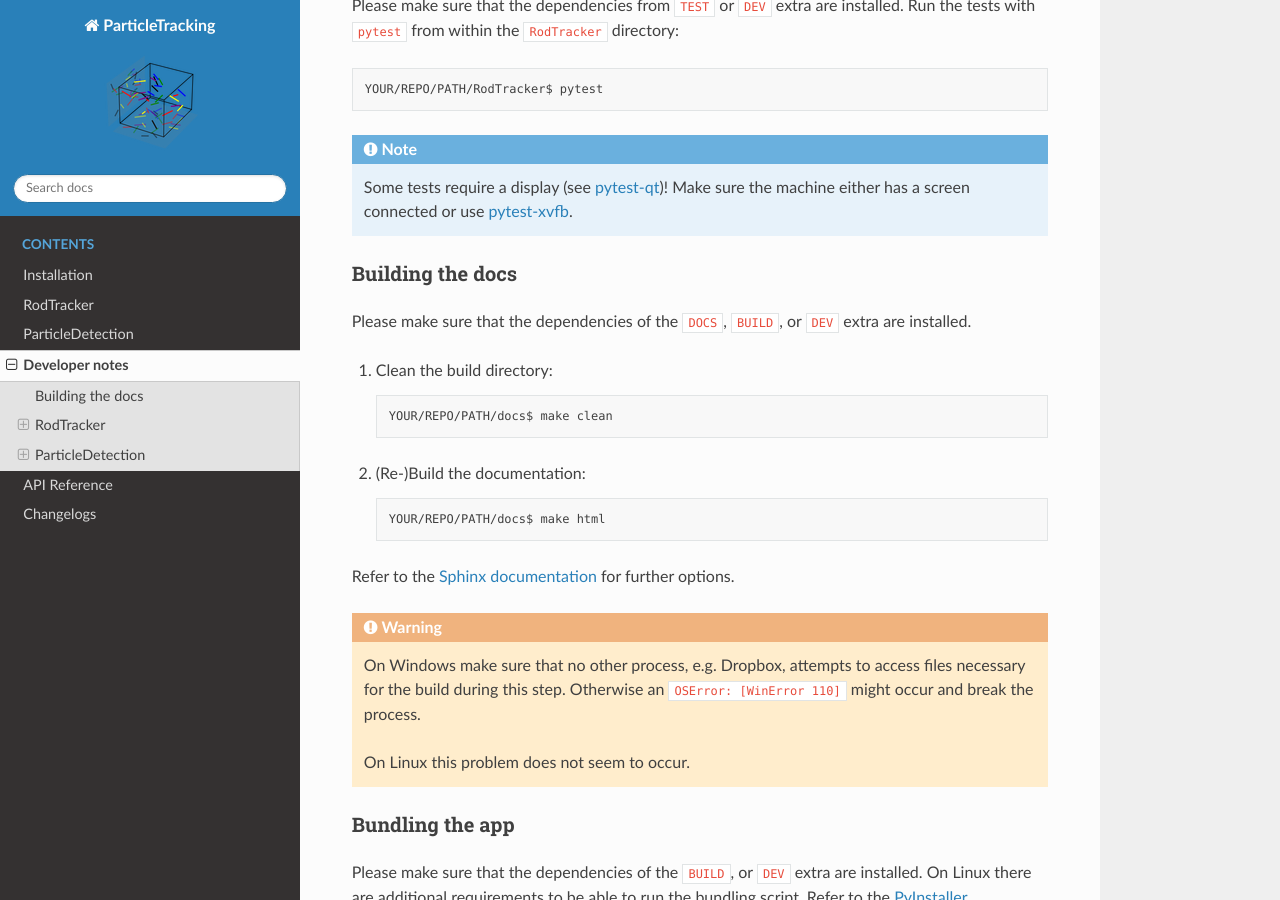
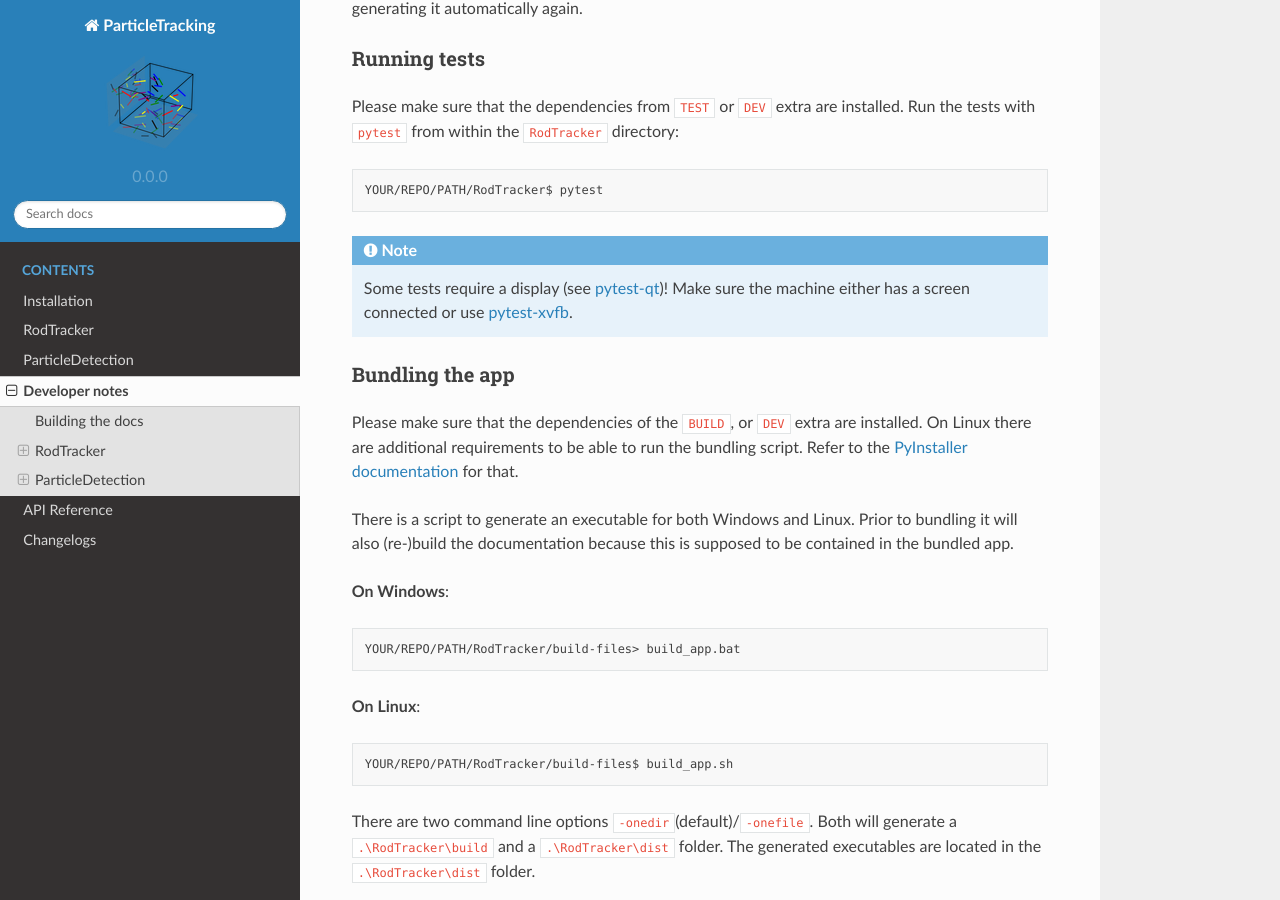
Before and after one commit to ANP-Granular/ParticleTracking, a Sphinx documentation site: the page built from docs/source/developer_notes.md, in a window 1280 px wide and 900 px high, scrolled down 1284 px. Built offline with Sphinx 7.4.7 and the Read the Docs theme 2.0.0, drawn with Linux system fonts in a browser that asks for light colours; the version number is read from the project's files by our own code; some of the changed text lies outside the part shown.

Commit message:
Add dynamic versioning to documentation

````diff
--- a/docs/source/conf.py
+++ b/docs/source/conf.py
@@ -4,9 +4,14 @@
 # https://www.sphinx-doc.org/en/master/usage/configuration.html
 import sys
 import os
+import dunamai
 
 sys.path.append(os.path.abspath("sphinxext"))
 sys.path.append(os.path.abspath("../../src"))
+
+__version__ = dunamai.Version.from_git().serialize(
+    style=dunamai.Style.Pep440, bump=True
+)
 
 # -- Project information -----------------------------------------------------
 # https://www.sphinx-doc.org/en/master/usage/configuration.html#project-information
@@ -14,8 +19,8 @@ sys.path.append(os.path.abspath("../../src"))
 project = "ParticleTracking"
 copyright = "2023, Adrian Niemann, Dmitry Puzyrev"
 author = "Adrian Niemann, Dmitry Puzyrev"
-# TODO: dynamic versioning
-release = "0.6.0"
+release = __version__
+version = __version__
 
 # -- General configuration ---------------------------------------------------
 # https://www.sphinx-doc.org/en/master/usage/configuration.html#general-configuration
--- a/docs/source/developer_notes.md
+++ b/docs/source/developer_notes.md
@@ -19,7 +19,11 @@ Refer to the [Sphinx documentation](https://www.sphinx-doc.org/) for further opt
 ```{warning}
 On Windows make sure that no other process, e.g. Dropbox, attempts to access files necessary for the build during this. Otherwise an `OSError: [WinError 110]` might occur and break the process.
 
-On Linux this problem does not seem to occur.
+On Linux/macOS this problem does not seem to occur.
+```
+
+```{note}
+On macOS: Make sure that XCode is installed.
 ```
 
 ## RodTracker
@@ -46,25 +50,6 @@ YOUR/REPO/PATH/RodTracker$ pytest
 
 ```{note}
 Some tests require a display (see [pytest-qt](https://pytest-qt.readthedocs.io/en/latest/troubleshooting.html#tox-invocationerror-without-further-information))! Make sure the machine either has a screen connected or use [pytest-xvfb](https://pypi.org/project/pytest-xvfb/).
-```
-
-### Building the docs
-Please make sure that the dependencies of the `DOCS`, `BUILD`, or `DEV` extra are installed.
-1. Clean the build directory:
-   ```shell
-   YOUR/REPO/PATH/docs$ make clean
-   ```
-2. (Re-)Build the documentation:
-   ```shell
-   YOUR/REPO/PATH/docs$ make html
-   ```
-
-Refer to the [Sphinx documentation](https://www.sphinx-doc.org/) for further options.
-
-```{warning}
-On Windows make sure that no other process, e.g. Dropbox, attempts to access files necessary for the build during this step. Otherwise an `OSError: [WinError 110]` might occur and break the process.
-
-On Linux this problem does not seem to occur.
 ```
 
 ### Bundling the app
````
Also changed, not shown: 1 other file.
